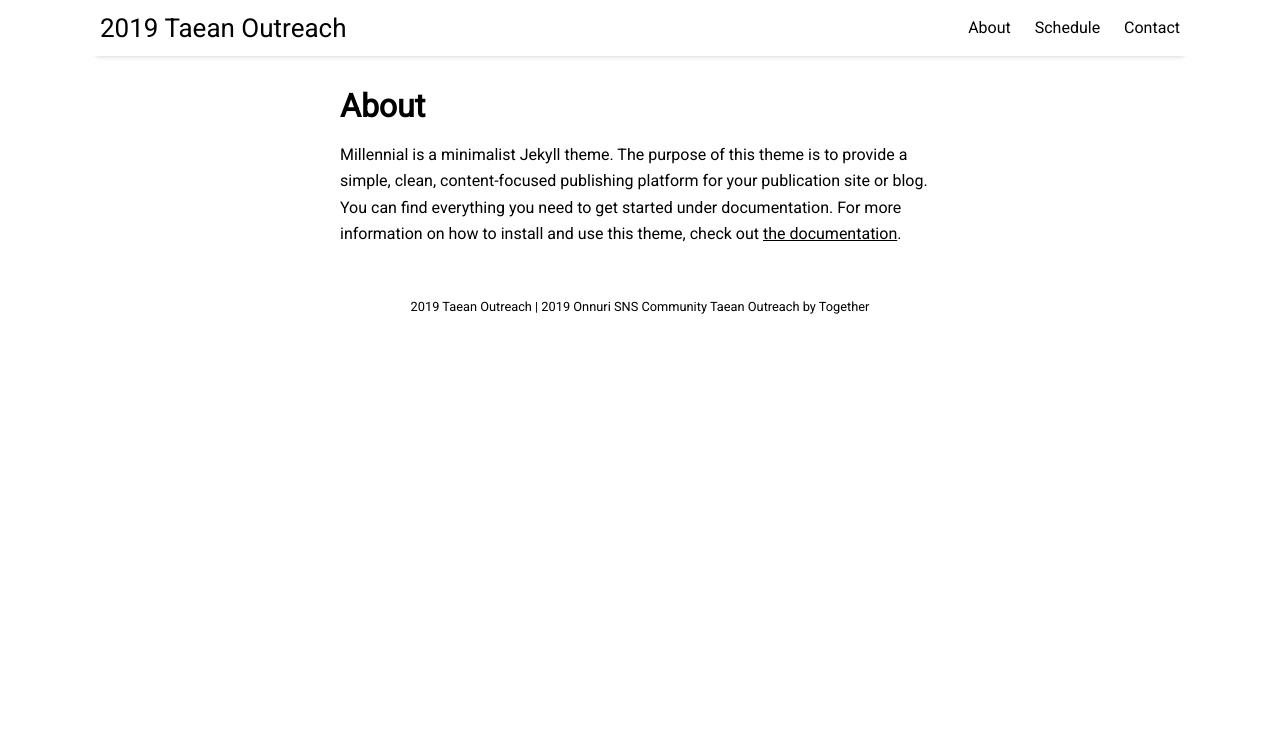
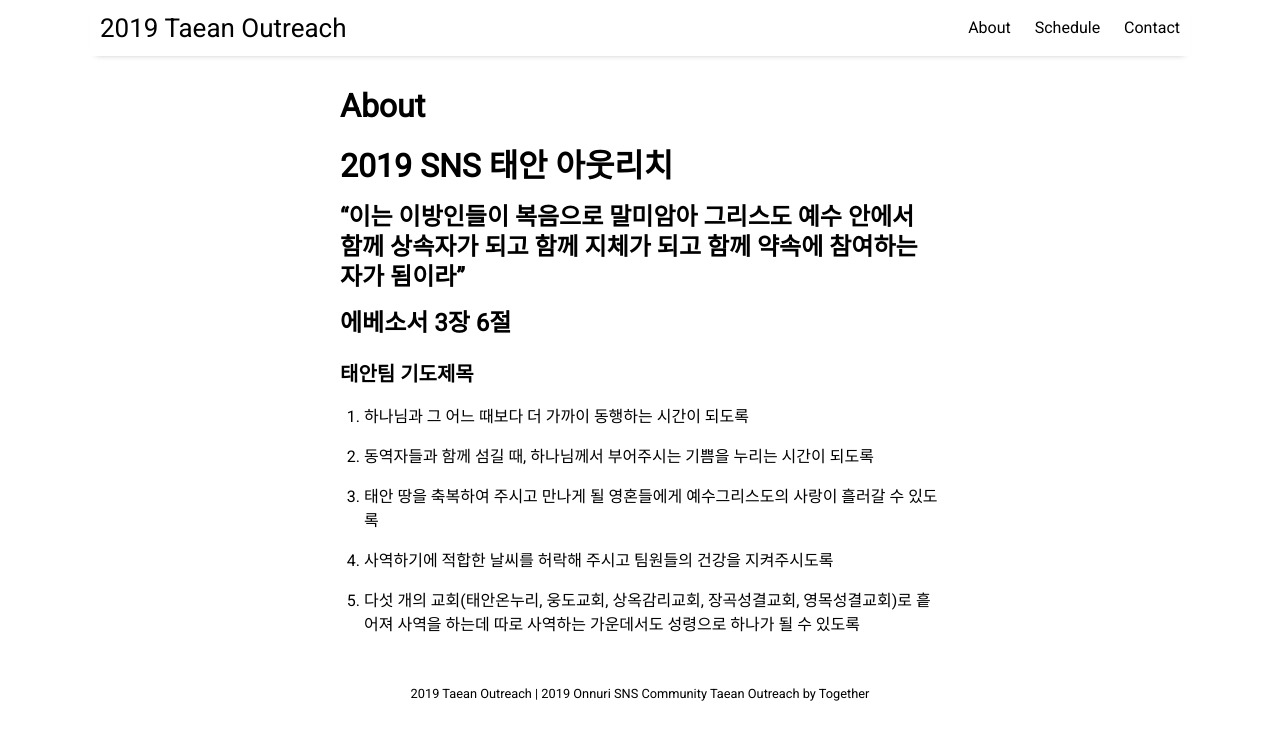
Before and after one commit to taean-outreach/taean-outreach.github.io, a Jekyll site: the page built from pages/about.md, in a window 1280 px wide. Shown: the top 740 px of the page. Built offline with Jekyll 4.4.1, drawn with Linux system fonts in a browser that asks for light colours; nearby versions of some CDN libraries.

Commit message:
Update about.md

```diff
--- a/pages/about.md
+++ b/pages/about.md
@@ -1,6 +1,18 @@
 ---
 layout: misc
 title: About
+image: taean-1.jpeg
 ---
 
-Millennial is a minimalist Jekyll theme. The purpose of this theme is to provide a simple, clean, content-focused publishing platform for your publication site or blog. You can find everything you need to get started under documentation. For more information on how to install and use this theme, check out [the documentation]({{ site.github.url }}{% post_url 2016-10-10-getting-started %}).
+# 2019 SNS 태안 아웃리치
+
+## "이는 이방인들이 복음으로 말미암아 그리스도 예수 안에서 함께 상속자가 되고 함께 지체가 되고 함께 약속에 참여하는 자가 됨이라"
+## 에베소서 3장 6절
+
+
+### 태안팀 기도제목
+1. 하나님과 그 어느 때보다 더 가까이 동행하는 시간이 되도록
+2. 동역자들과 함께 섬길 때, 하나님께서 부어주시는 기쁨을 누리는 시간이 되도록
+3. 태안 땅을 축복하여 주시고 만나게 될 영혼들에게 예수그리스도의 사랑이 흘러갈 수 있도록
+4. 사역하기에 적합한 날씨를 허락해 주시고 팀원들의 건강을 지켜주시도록
+5. 다섯 개의 교회(태안온누리, 웅도교회, 상옥감리교회, 장곡성결교회, 영목성결교회)로 흩어져 사역을 하는데 따로 사역하는 가운데서도 성령으로 하나가 될 수 있도록
```
